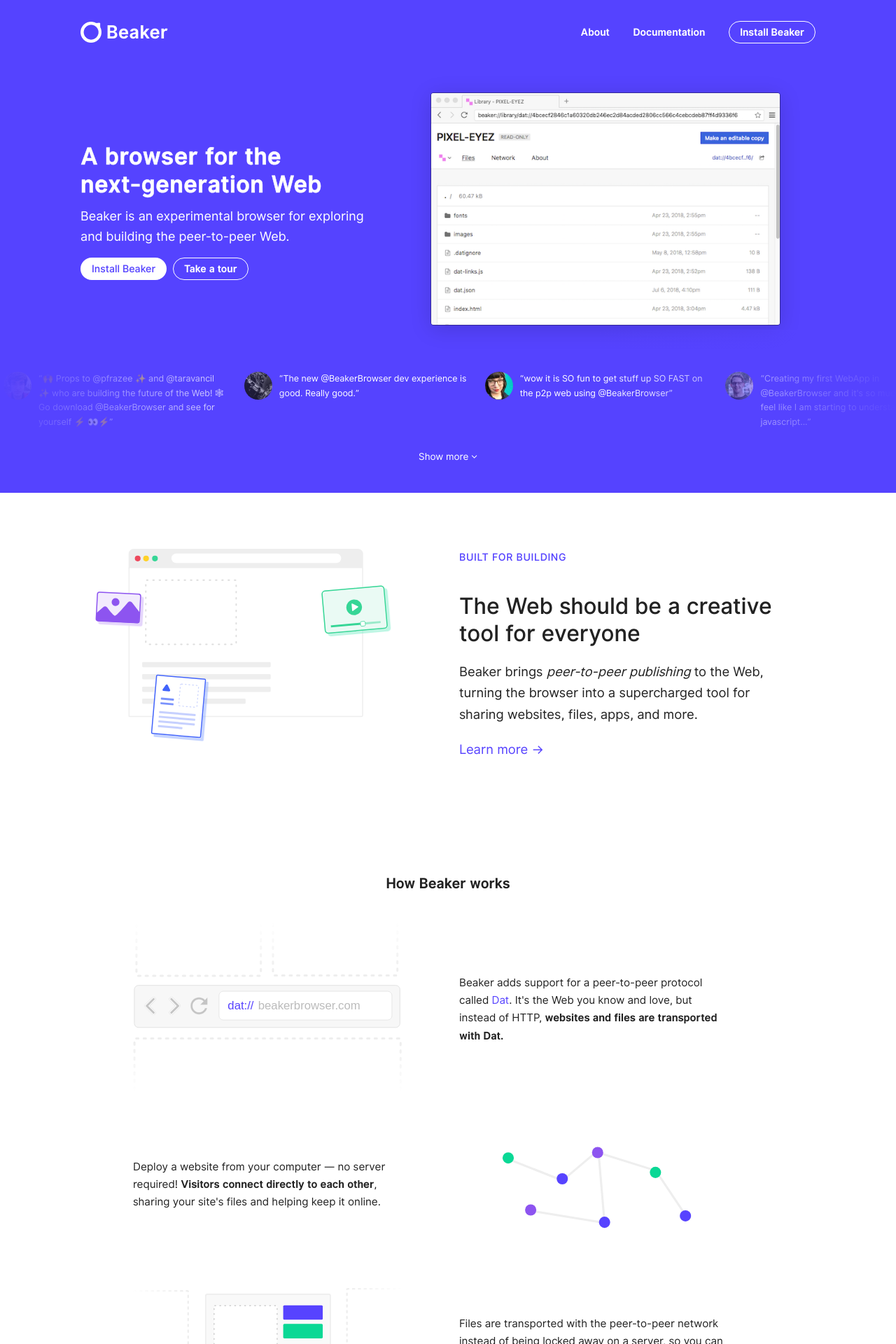
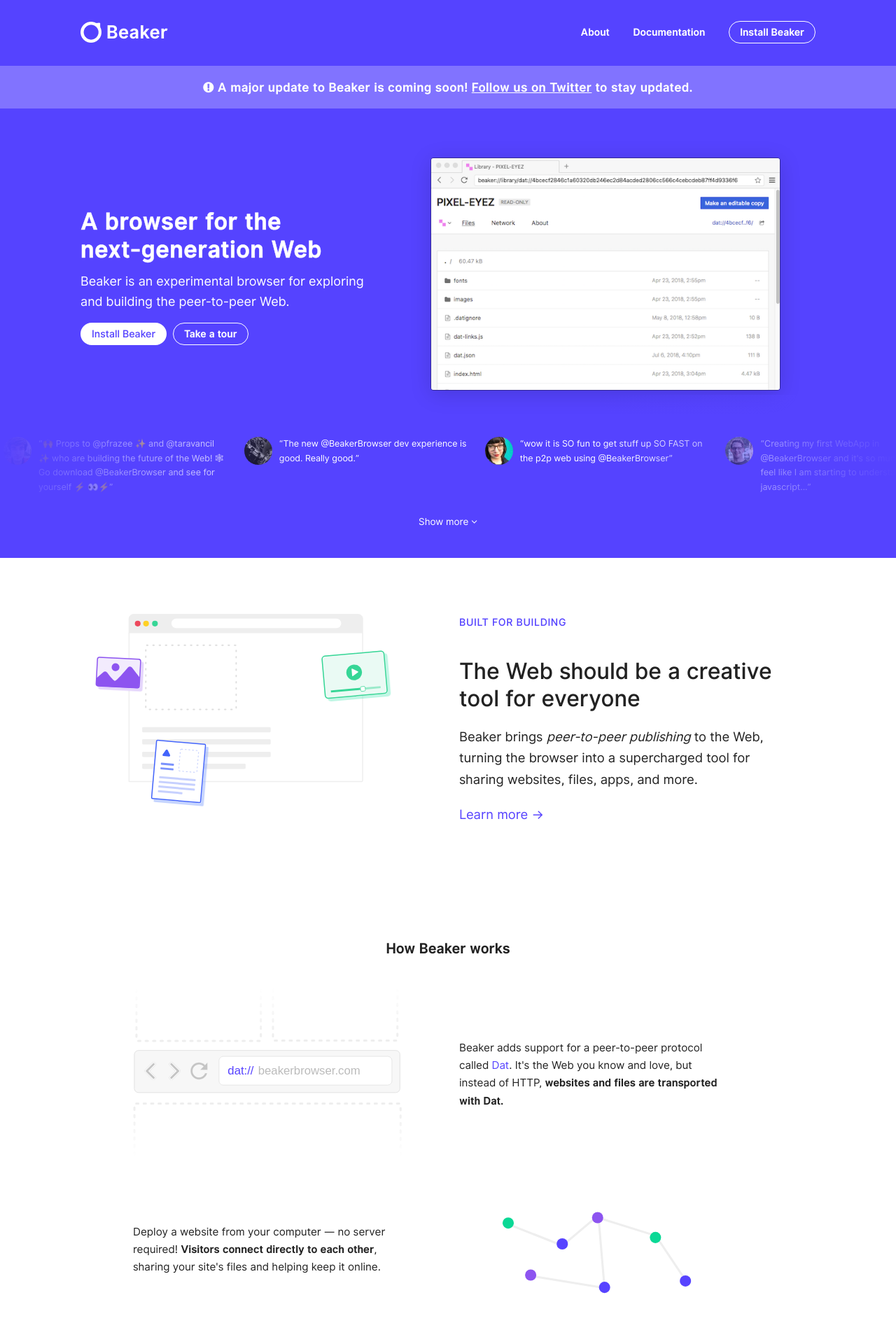
Before and after one commit to beakerbrowser/beakerbrowser.com, a Jekyll site: the page built from index.html, in a window 1280 px wide. Shown: the top 1920 px of the page at 70% size. Built offline with Jekyll 4.4.1, drawn with Linux system fonts in a browser that asks for light colours.

Commit message:
Add 'upcoming update' notice banner

```diff
--- a/_includes/header-dark.html
+++ b/_includes/header-dark.html
@@ -7,4 +7,5 @@
 
     {% include nav.html %}
   </div>
+  {% include update-notice.html %}
 </header>
--- a/_includes/header-light.html
+++ b/_includes/header-light.html
@@ -7,4 +7,5 @@
 
     {% include nav.html %}
   </div>
+  {% include update-notice.html %}
 </header>
--- /dev/null
+++ b/_includes/update-notice.html
@@ -0,0 +1,5 @@
+<div class="update-notice">
+  <span class="fa fa-exclamation-circle"></span>
+  A major update to Beaker is coming soon!
+  <a class="link" href="https://twitter.com/BeakerBrowser" title="@BeakerBrowser">Follow us on Twitter</a> to stay updated.
+</div>
--- /dev/null
+++ b/css/components/_update-notice.scss
@@ -0,0 +1,16 @@
+.update-notice {
+  text-align: center;
+  background: #fafafd;
+  padding: 1rem;
+  font-size: 1.1rem;
+  letter-spacing: 0.3px;
+  margin-top: 2rem;
+
+  a {
+    text-decoration: underline;
+  }
+}
+
+header.light .update-notice {
+  background: #8173ff;
+}
--- a/css/components/all.scss
+++ b/css/components/all.scss
@@ -27,3 +27,4 @@
 @import "toast";
 @import "aside";
 @import "guides-grid";
+@import "update-notice";
```
